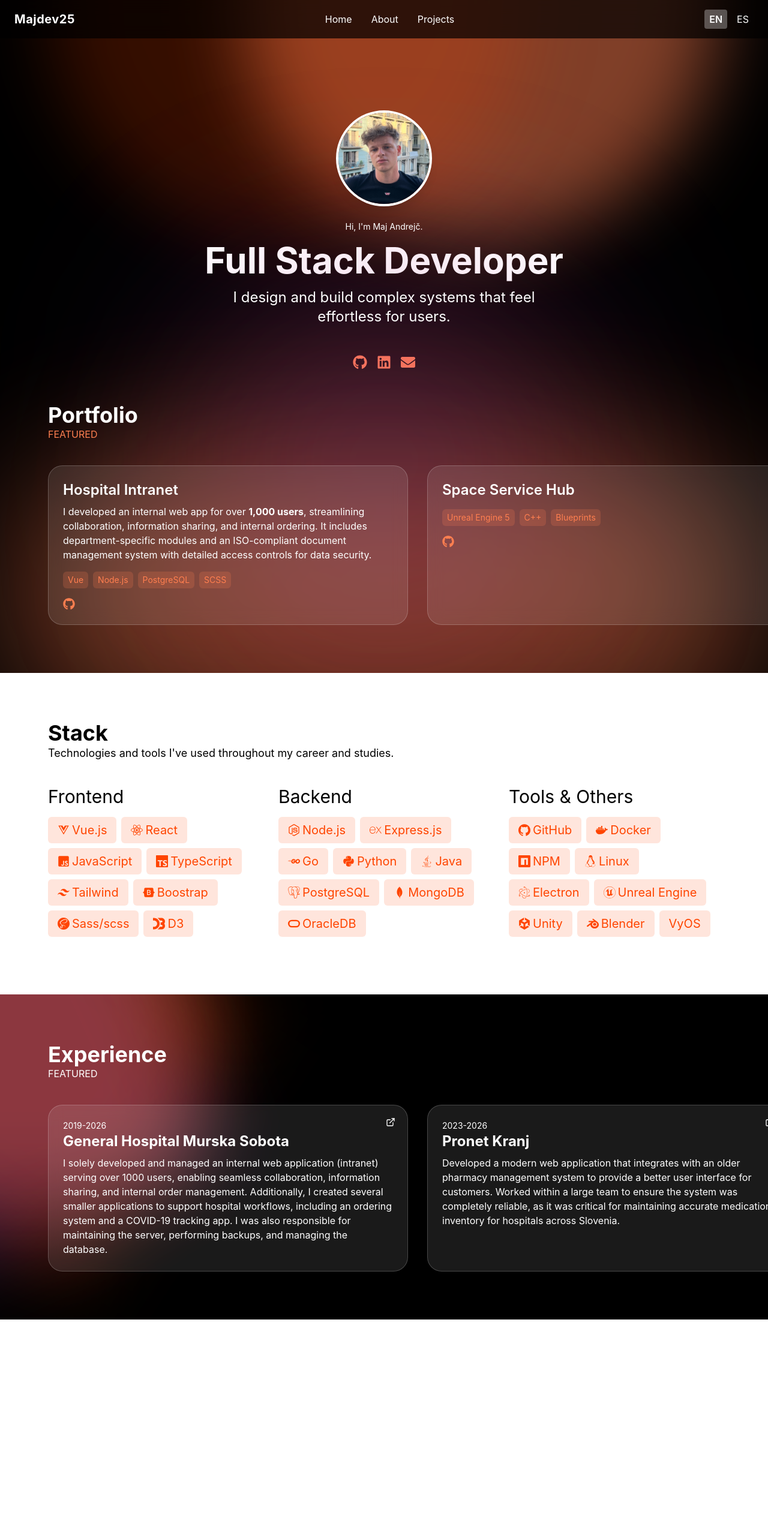
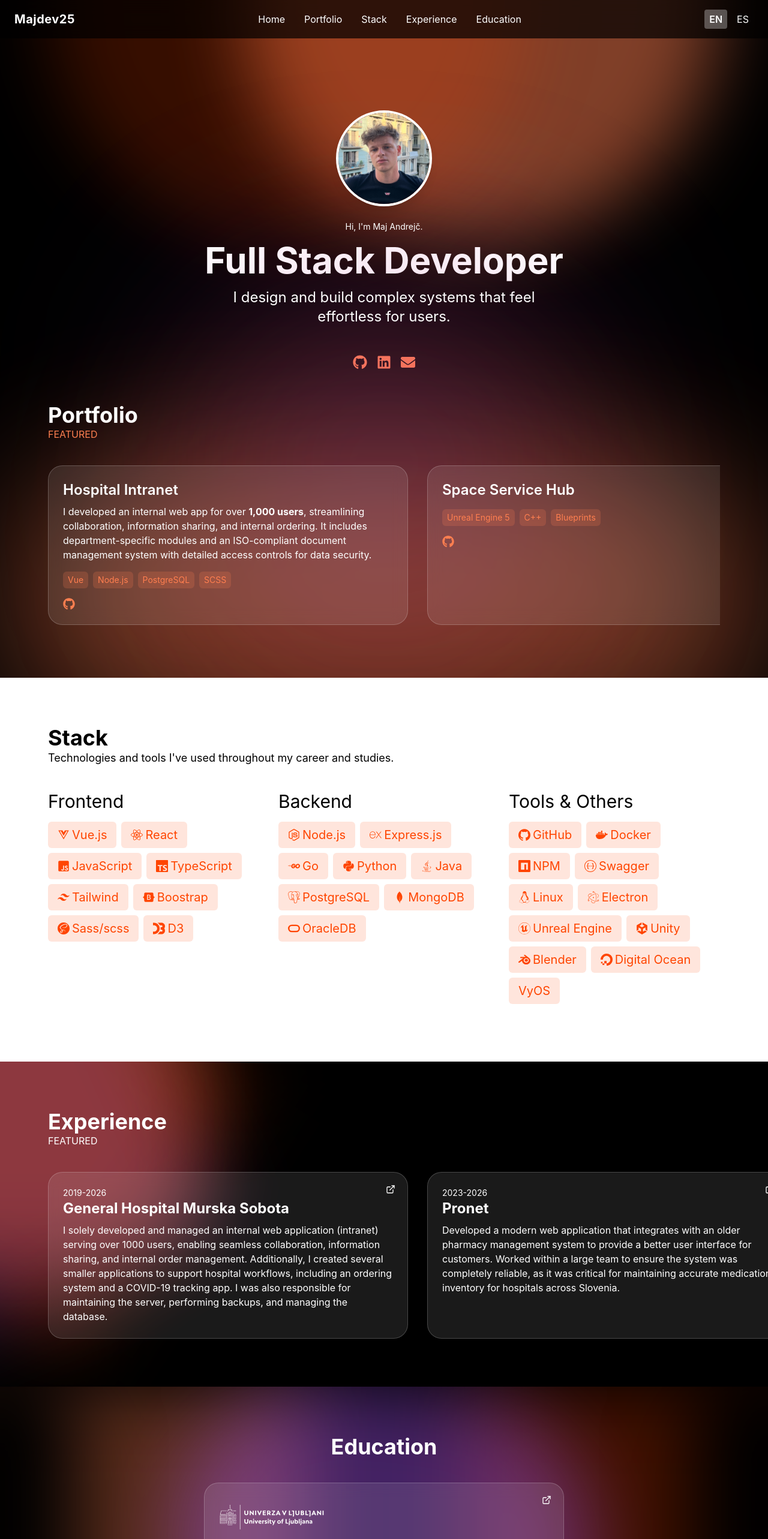
Before and after one commit to majdev25/majdev25-website, a React (Create React App) app: page / in a window 1280 px wide. Shown: the top 2566 px of the page at 60% size. Built offline with nearby package versions, Linux system fonts and the light colour scheme.

Commit message:
Education section

```diff
--- a/src/i18n.js
+++ b/src/i18n.js
@@ -8,8 +8,10 @@ i18n.use(initReactI18next).init({
       translation: {
         navigator: {
           home: "Home",
-          about: "About",
-          projects: "Projects",
+          portfolio: "Portfolio",
+          stack: "Stack",
+          experience: "Experience",
+          education: "Education",
         },
         homepage: {
           hero: {
@@ -37,6 +39,23 @@ i18n.use(initReactI18next).init({
           },
           experience: {
             title: "Experience",
+            sbms: {
+              year: "2019-2026",
+              title: "General Hospital Murska Sobota",
+              text: "I solely developed and managed an internal web application (intranet) serving over 1000 users, enabling seamless collaboration, information sharing, and internal order management. Additionally, I created several smaller applications to support hospital workflows, including an ordering system and a COVID-19 tracking app. I was also responsible for maintaining the server, performing backups, and managing the database.",
+            },
+            pronet: {
+              year: "2023-2026",
+              title: "Pronet",
+              text: "Developed a modern web application that integrates with an older pharmacy management system to provide a better user interface for customers. Worked within a large team to ensure the system was completely reliable, as it was critical for maintaining accurate medication inventory for hospitals across Slovenia.",
+            },
+          },
+          education: {
+            title: "Education",
+            degree:
+              "Bachelor of Computer and Information Science (University Programme)",
+            relevantCourses:
+              " Relevant Courses: Web Programming, Database Systems, Computer Networks, Software Engineering, Artificial Intelligence, Machine Learning",
           },
         },
       },
@@ -45,8 +64,10 @@ i18n.use(initReactI18next).init({
       translation: {
         navigator: {
           home: "Inicio",
-          about: "Acerca de",
-          projects: "Proyectos",
+          portfolio: "Portafolio",
+          stack: "Stack",
+          experience: "Experiencia",
+          education: "Educación",
         },
         homepage: {
           hero: {
@@ -74,6 +95,23 @@ i18n.use(initReactI18next).init({
           },
           experience: {
             title: "Experiencia",
+            sbms: {
+              year: "2019-2026",
+              title: "Hospital General Murska Sobota",
+              text: "Desarrollé y gestioné de manera independiente una aplicación web interna (intranet) que atendía a más de 1000 usuarios, permitiendo una colaboración fluida, el intercambio de información y la gestión interna de pedidos. Además, creé varias aplicaciones más pequeñas para apoyar los flujos de trabajo del hospital, incluyendo un sistema de pedidos y una aplicación de seguimiento del COVID-19. También fui responsable del mantenimiento del servidor, la realización de copias de seguridad y la gestión de la base de datos.",
+            },
+            pronet: {
+              year: "2023-2026",
+              title: "Pronet",
+              text: "Desarrollé una aplicación web moderna que se integra con un sistema de gestión de farmacias más antiguo para ofrecer una mejor interfaz de usuario a los clientes. Trabajé dentro de un equipo grande para garantizar que el sistema fuera completamente fiable, ya que era crucial para mantener un inventario preciso de medicamentos en los hospitales de toda Eslovenia.",
+            },
+          },
+          education: {
+            title: "Educación",
+            degree:
+              "Licenciatura en Ciencias de la Computación e Informática (Programa Universitario)",
+            relevantCourses:
+              "Cursos Relevantes: Programación Web, Sistemas de Bases de Datos, Redes de Computadoras, Ingeniería de Software, Inteligencia Artificial, Aprendizaje Automático",
           },
         },
       },
--- a/src/views/App.js
+++ b/src/views/App.js
@@ -4,10 +4,11 @@ import HeroSection from "./Sections/HeroSection.js";
 import PortfolioSection from "./Sections/PortfolioSection.js";
 import StackSection from "./Sections/StackSection.js";
 import ExperienceSection from "./Sections/ExperienceSection.js";
+import EducationSection from "./Sections/EducationSection.js";
 
 function App() {
   return (
-    <div className="">
+    <div className="overflow-x-hidden">
       <Navigator></Navigator>
 
       {/* Page Sections */}
@@ -16,6 +17,7 @@ function App() {
         <PortfolioSection></PortfolioSection>
         <StackSection></StackSection>
         <ExperienceSection></ExperienceSection>
+        <EducationSection></EducationSection>
 
         <section
           id="about"
--- a/src/views/Navigator.js
+++ b/src/views/Navigator.js
@@ -19,13 +19,23 @@ export default function Navigator() {
           </a>
         </li>
         <li>
-          <a href="#about" className="hover:text-coral transition">
-            {t("navigator.about")}
+          <a href="#home" className="hover:text-coral transition">
+            {t("navigator.portfolio")}
           </a>
         </li>
         <li>
-          <a href="#projects" className="hover:text-coral transition">
-            {t("navigator.projects")}
+          <a href="#home" className="hover:text-coral transition">
+            {t("navigator.stack")}
+          </a>
+        </li>
+        <li>
+          <a href="#home" className="hover:text-coral transition">
+            {t("navigator.experience")}
+          </a>
+        </li>
+        <li>
+          <a href="#home" className="hover:text-coral transition">
+            {t("navigator.education")}
           </a>
         </li>
       </ul>
--- /dev/null
+++ b/src/views/Sections/EducationSection.js
@@ -0,0 +1,50 @@
+import { FiExternalLink } from "react-icons/fi";
+import { useTranslation } from "react-i18next";
+import ulLogo from "../../assets/UL_logo.svg";
+
+function PortfolioSection() {
+  const { t } = useTranslation();
+
+  return (
+    <section
+      id="portfolio"
+      className="relative bg-black text-white py-20 md:ps-12 lg:ps-20 px-6 md:px-20 z-0 w-full overflow-hidden"
+    >
+      <div className="absolute top-0 left-0 w-[60%] h-[100%] bg-coral/70 filter blur-3xl -translate-x-1/3 z-2 animate-pulse-reverse [animation-delay:0.3s]"></div>
+      <div className="absolute top-0 right-0 w-[60%] h-[100%] bg-orangeRed/50 filter blur-3xl translate-x-1/3 z-1 animate-pulse-reverse"></div>
+      <div className="absolute top-0 left-1/2 w-[55%] h-[100%] bg-purple-500/40 filter blur-3xl -translate-x-1/2 z-1 rounded-full rotate-[6deg]"></div>
+      <div className="absolute top-1/2 left-0 w-[20%] h-[120%] bg-black filter blur-3xl -translate-x-1/2 -translate-y-1/2  z-1 rounded-full"></div>
+      <div className="absolute top-1/2 right-0 w-[20%] h-[120%] bg-black filter blur-3xl translate-x-1/2 -translate-y-1/2  z-1 rounded-full"></div>
+
+      <div className="w-full flex flex-col mx-0 md:mx-auto items-center mb-10">
+        <h2 className="text-4xl font-bold z-10 animate-slide-in mb-10">
+          {t("homepage.education.title")}
+        </h2>
+
+        <div
+          onClick={() =>
+            window.open(
+              "https://pronet-kr.si/",
+              "_blank",
+              "noopener,noreferrer"
+            )
+          }
+          className="relative flex-1 min-w-[100px] md:max-w-[600px] bg-white/10 hover:bg-white/20 p-6 rounded-3xl border border-white/20 backdrop-blur-[100px] backdrop-blur-md rounded-2xl p-6 text-left flex-1 cursor-pointer transition"
+        >
+          <div className="absolute top-[20px] right-[20px]">
+            <FiExternalLink />
+          </div>
+          <div>
+            <img src={ulLogo} className="h-[65px] -ml-[20px]"></img>
+          </div>
+          <h2 className="text-xl mb-2 font-bold">
+            {t("homepage.education.degree")}
+          </h2>
+          <p className="text-i">{t("homepage.education.relevantCourses")}</p>
+        </div>
+      </div>
+    </section>
+  );
+}
+
+export default PortfolioSection;
--- a/src/views/Sections/ExperienceSection.js
+++ b/src/views/Sections/ExperienceSection.js
@@ -1,5 +1,5 @@
 import { FiExternalLink } from "react-icons/fi";
-import { useTranslation, Trans } from "react-i18next";
+import { useTranslation } from "react-i18next";
 
 function PortfolioSection() {
   const { t } = useTranslation();
@@ -7,7 +7,7 @@ function PortfolioSection() {
   return (
     <section
       id="portfolio"
-      className="relative bg-black text-white py-20 px-6 md:px-20 z-0 w-full overflow-hidden"
+      className="relative bg-black text-white py-20 md:ps-12 lg:ps-20 px-6 md:px-20 z-0 w-full overflow-hidden"
     >
       <div className="absolute top-[50px] left-0 w-[50%] h-[100%] bg-coral/60 filter blur-3xl -translate-x-1/2 -translate-y-1/2 z-2 animate-pulse-reverse"></div>
       <div className="absolute top-[80px] left-0 w-[50%] h-[100%] bg-orangeRed/30 filter blur-3xl -translate-x-1/2 -translate-y-1/2 rotate-[10rad] z-1 animate-pulse-slow [animation-delay:0.3s]"></div>
@@ -35,21 +35,13 @@ function PortfolioSection() {
             <div className="absolute top-[20px] right-[20px]">
               <FiExternalLink />
             </div>
-            <div className="text-sm">2019-2026</div>
+            <div className="text-sm">{t("homepage.experience.sbms.year")}</div>
             <div>
               <h2 className="text-2xl mb-2 font-bold">
-                General Hospital Murska Sobota
+                {t("homepage.experience.sbms.title")}
               </h2>
             </div>
-            <p>
-              I solely developed and managed an internal web application
-              (intranet) serving over 1000 users, enabling seamless
-              collaboration, information sharing, and internal order management.
-              Additionally, I created several smaller applications to support
-              hospital workflows, including an ordering system and a COVID-19
-              tracking app. I was also responsible for maintaining the server,
-              performing backups, and managing the database.
-            </p>
+            <p>{t("homepage.experience.sbms.text")}</p>
           </div>
           <div
             onClick={() =>
@@ -64,15 +56,13 @@ function PortfolioSection() {
             <div className="absolute top-[20px] right-[20px]">
               <FiExternalLink />
             </div>
-            <div className="text-sm">2023-2026</div>
-            <h2 className="text-2xl mb-2 font-bold">Pronet Kranj</h2>
-            <p>
-              Developed a modern web application that integrates with an older
-              pharmacy management system to provide a better user interface for
-              customers. Worked within a large team to ensure the system was
-              completely reliable, as it was critical for maintaining accurate
-              medication inventory for hospitals across Slovenia.
-            </p>
+            <div className="text-sm">
+              {t("homepage.experience.pronet.year")}
+            </div>
+            <h2 className="text-2xl mb-2 font-bold">
+              {t("homepage.experience.pronet.title")}
+            </h2>
+            <p>{t("homepage.experience.pronet.text")}</p>
           </div>
         </div>
       </div>
--- a/src/views/Sections/PortfolioSection.js
+++ b/src/views/Sections/PortfolioSection.js
@@ -31,7 +31,7 @@ function PortfolioSection() {
   return (
     <section
       id="portfolio"
-      className="relative bg-black text-white pb-20 md:ps-12 lg:ps-20 px-6 md:px-0 z-0 w-full"
+      className="relative bg-black text-white pb-20 md:ps-12 lg:ps-20 px-6 md:px-20 z-0 w-full"
     >
       {/* Coral blob */}
       <div className="absolute top-1/2 left-1/2 w-[80rem] h-[30rem] bg-coral/40 rounded-full blur-[120px] -translate-x-[50%] -translate-y-[30%] animate-pulse-slow" />
@@ -50,7 +50,7 @@ function PortfolioSection() {
           {t("homepage.portfolio.featured")}
         </h2>
 
-        <div className="flex flex-col gap-8 z-10 lg:flex-row overflow-x-auto">
+        <div className="flex flex-col gap-8 z-10 lg:flex-row overflow-x-scroll overflow-show scrollbar-thin scrollbar-thumb-gray-500 white-scrollbar pb-2">
           {projects.map((project, index) => (
             <div
               key={index}
--- a/src/views/Sections/StackSection.js
+++ b/src/views/Sections/StackSection.js
@@ -25,6 +25,8 @@ import {
   SiUnrealengine,
   SiUnity,
   SiBlender,
+  SiSwagger,
+  SiDigitalocean,
 } from "react-icons/si";
 import { useTranslation } from "react-i18next";
 
@@ -54,11 +56,13 @@ const other = [
   { name: "GitHub", icon: <SiGithub /> },
   { name: "Docker", icon: <FaDocker /> },
   { name: "NPM", icon: <SiNpm /> },
+  { name: "Swagger", icon: <SiSwagger /> },
   { name: "Linux", icon: <FaLinux /> },
   { name: "Electron", icon: <SiElectron /> },
   { name: "Unreal Engine", icon: <SiUnrealengine /> },
   { name: "Unity", icon: <SiUnity /> },
   { name: "Blender", icon: <SiBlender /> },
+  { name: "Digital Ocean", icon: <SiDigitalocean /> },
   { name: "VyOS", icon: null },
 ];
 
--- a/src/views/style.css
+++ b/src/views/style.css
@@ -6,3 +6,23 @@
 html {
   scroll-behavior: smooth;
 }
+
+.white-scrollbar::-webkit-scrollbar {
+  width: 5px; /* vertical scrollbar width */
+  height: 5px; /* horizontal scrollbar height */
+}
+
+.white-scrollbar::-webkit-scrollbar-thumb {
+  background: #ffffff;
+  border-radius: 9999px;
+  cursor: pointer;
+  transition: background 0.2s ease;
+}
+
+.white-scrollbar::-webkit-scrollbar-thumb:hover {
+  background: #e5e5e5; /* lighter gray on hover, change to any color you like */
+}
+
+.white-scrollbar::-webkit-scrollbar-track {
+  background: transparent; /* track color */
+}
```
Also changed, not shown: src/assets/UL_logo.svg (added).
